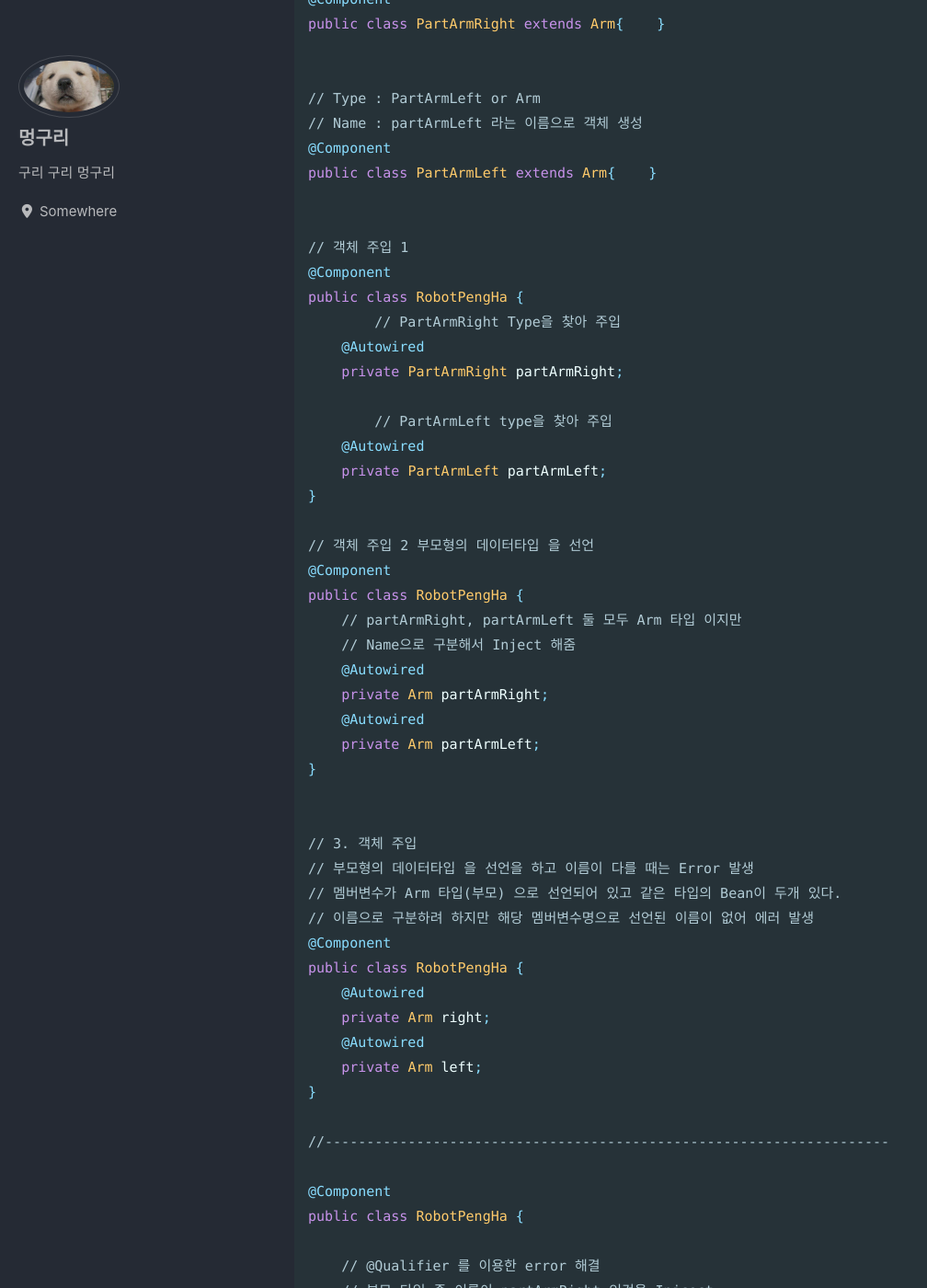
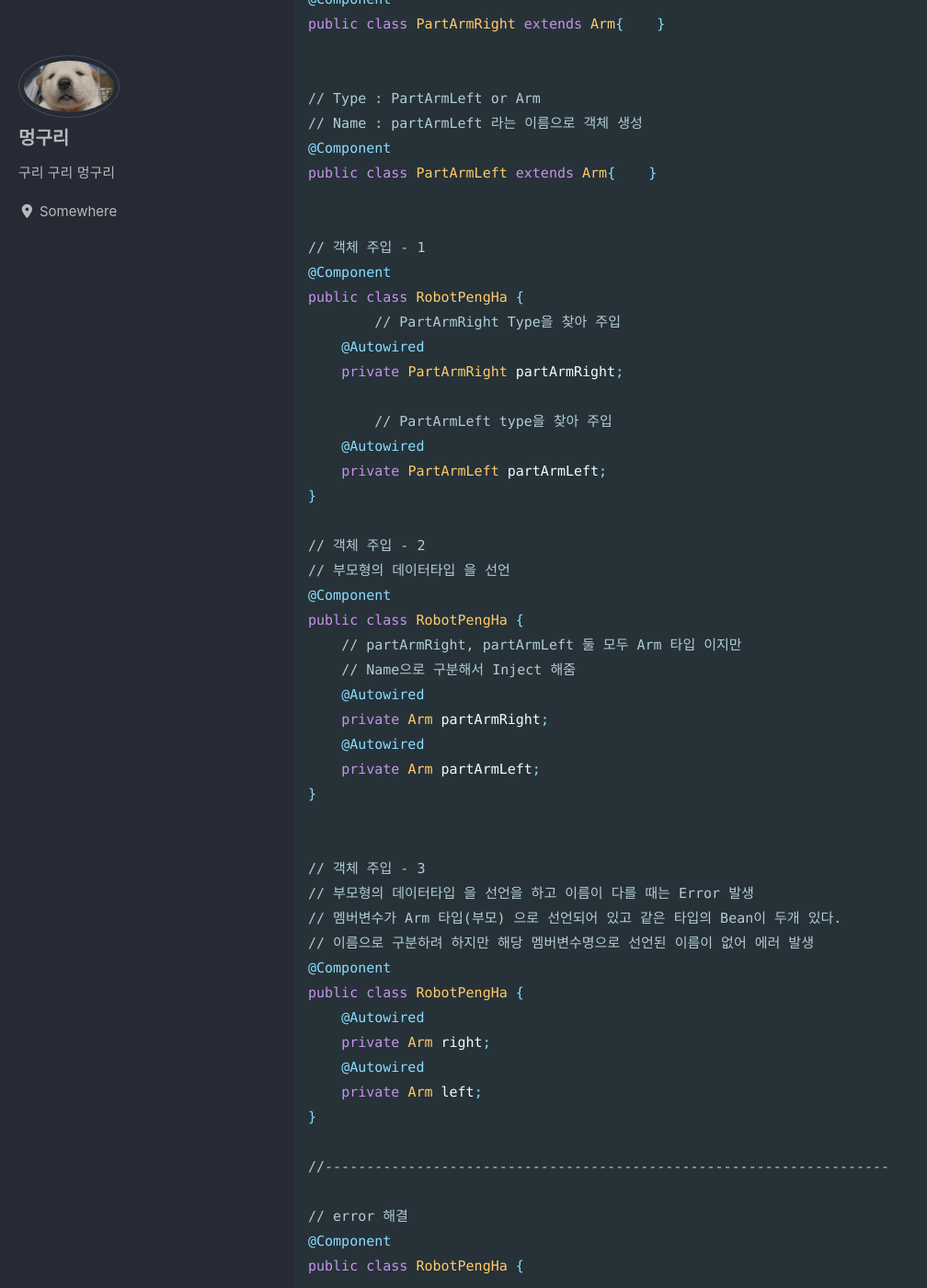
Before and after one commit to Daeki/Daeki.github.io, a Jekyll site: the page built from _posts/2018-12-27-springBoot-di&ioc.md, in a window 1280 px wide and 1400 px high, scrolled down 2030 px. Shown: the whole window at 92% size, without its empty margins (0-1008 px from the left). Built offline with Jekyll 4.4.1, drawn with Linux system fonts in a browser that asks for light colours; cached includes are drawn as plain includes; nearby versions of some CDN libraries.

Commit message:
Update 2018-12-27-springBoot-di&ioc.md

````diff
--- a/_posts/2018-12-27-springBoot-di&ioc.md
+++ b/_posts/2018-12-27-springBoot-di&ioc.md
@@ -17,7 +17,7 @@ Bean을 생성하려 하는 Class 선언부에 역할에 맞는 Annotation 선
 
 ```bash
 # @Controller		: 객체 생성, Controller 역할 부여
-# @Service			: 객체 생성, Service 역할 부여
+# @Service		: 객체 생성, Service 역할 부여
 # @Repository		: 객체 생성, Repository(DAO) 역할 부여
 # @Component		: 객체 생성, 그외 나머지 역할
 # @RestController	 : 객체 생성, 비동기 처리방식을 사용할 때 모든 메서드에 @ResponseBody 추가 해줌
@@ -91,7 +91,7 @@ public class PartArmRight extends Arm{    }
 public class PartArmLeft extends Arm{    }
 
 
-// 객체 주입 1
+// 객체 주입 - 1
 @Component
 public class RobotPengHa {
 	// PartArmRight Type을 찾아 주입
@@ -103,7 +103,8 @@ public class RobotPengHa {
     private PartArmLeft partArmLeft;
 }
 
-// 객체 주입 2 부모형의 데이터타입 을 선언
+// 객체 주입 - 2
+// 부모형의 데이터타입 을 선언
 @Component
 public class RobotPengHa {
     // partArmRight, partArmLeft 둘 모두 Arm 타입 이지만
@@ -115,7 +116,7 @@ public class RobotPengHa {
 }
 
 
-// 3. 객체 주입
+// 객체 주입 - 3
 // 부모형의 데이터타입 을 선언을 하고 이름이 다를 때는 Error 발생
 // 멤버변수가 Arm 타입(부모) 으로 선언되어 있고 같은 타입의 Bean이 두개 있다.
 // 이름으로 구분하려 하지만 해당 멤버변수명으로 선언된 이름이 없어 에러 발생
@@ -129,6 +130,7 @@ public class RobotPengHa {
 
 //--------------------------------------------------------------------
 
+// error 해결
 @Component
 public class RobotPengHa {
 
````
